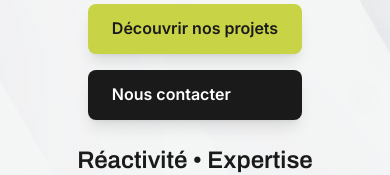
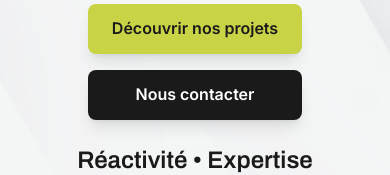
Before and after one commit to bakhiri/Bersam, a React (Vite) app: page / in a window 390 px wide. Shown: the part 359-534 px from the top of the page. Built offline with nearby package versions, Linux system fonts and the light colour scheme.

Commit message:
Add files via upload

```diff
--- a/src/App.jsx
+++ b/src/App.jsx
@@ -596,13 +596,13 @@ function Hero() {
             <div className="flex flex-col sm:flex-row gap-4 justify-center">
               <a
                 href="#/tertiaire"
-                className="inline-flex items-center px-6 sm:px-8 py-3 bg-bersam-primary text-graphite font-semibold rounded-lg hover:bg-bersam-primary/90 transition-all duration-300 transform hover:scale-105 shadow-lg"
+                className="inline-flex items-center justify-center text-center px-6 sm:px-8 py-3 bg-bersam-primary text-graphite font-semibold rounded-lg hover:bg-bersam-primary/90 transition-all duration-300 transform hover:scale-105 shadow-lg"
               >
                 Découvrir nos projets
               </a>
               <a
                 href="#/contact"
-                className="inline-flex items-center px-6 sm:px-8 py-3 bg-graphite text-white font-semibold rounded-lg hover:bg-graphite/90 transition-all duration-300 transform hover:scale-105 shadow-lg"
+                className="inline-flex items-center justify-center text-center px-6 sm:px-8 py-3 bg-graphite text-white font-semibold rounded-lg hover:bg-graphite/90 transition-all duration-300 transform hover:scale-105 shadow-lg"
               >
                 Nous contacter
               </a>
```
